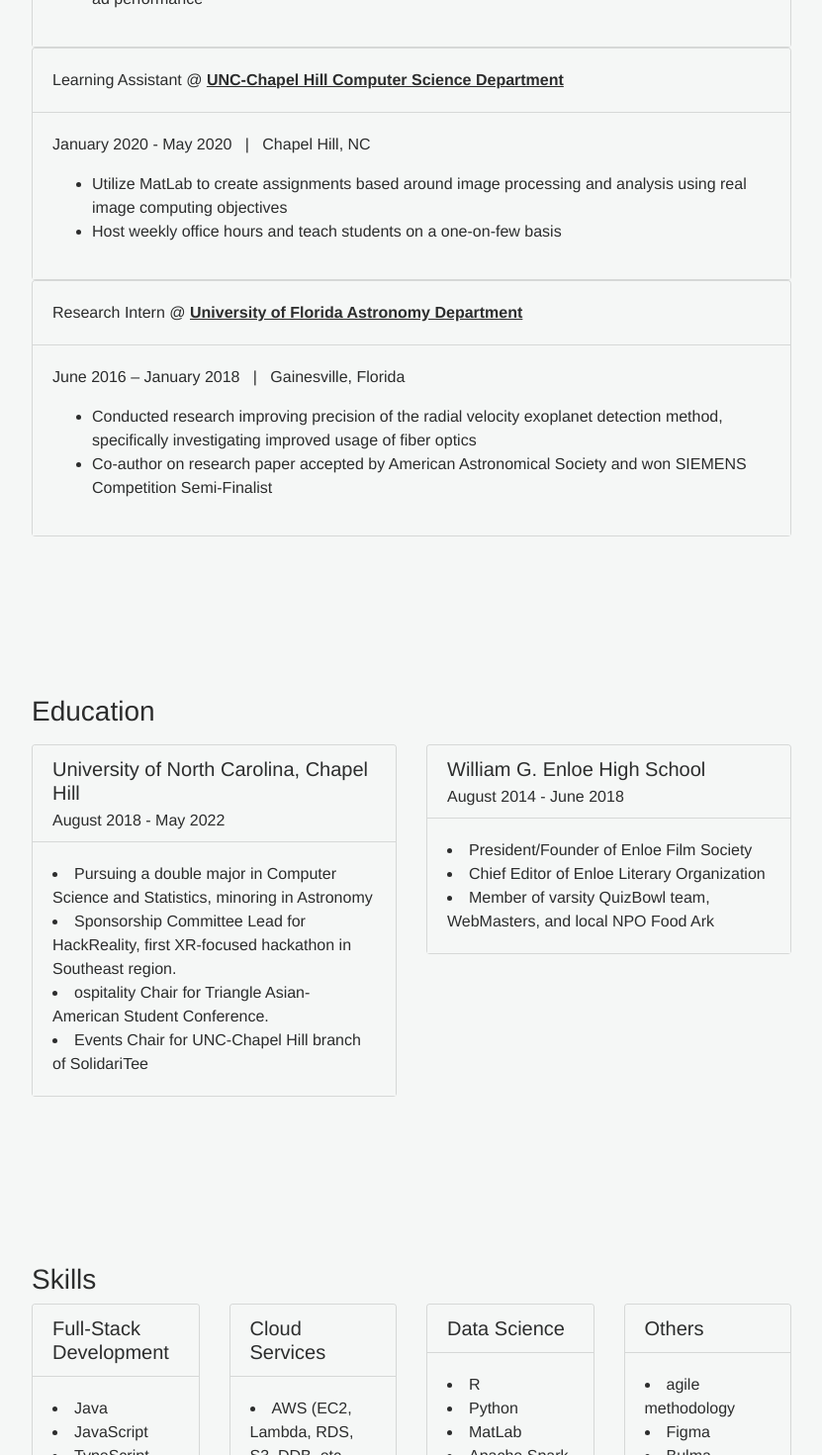
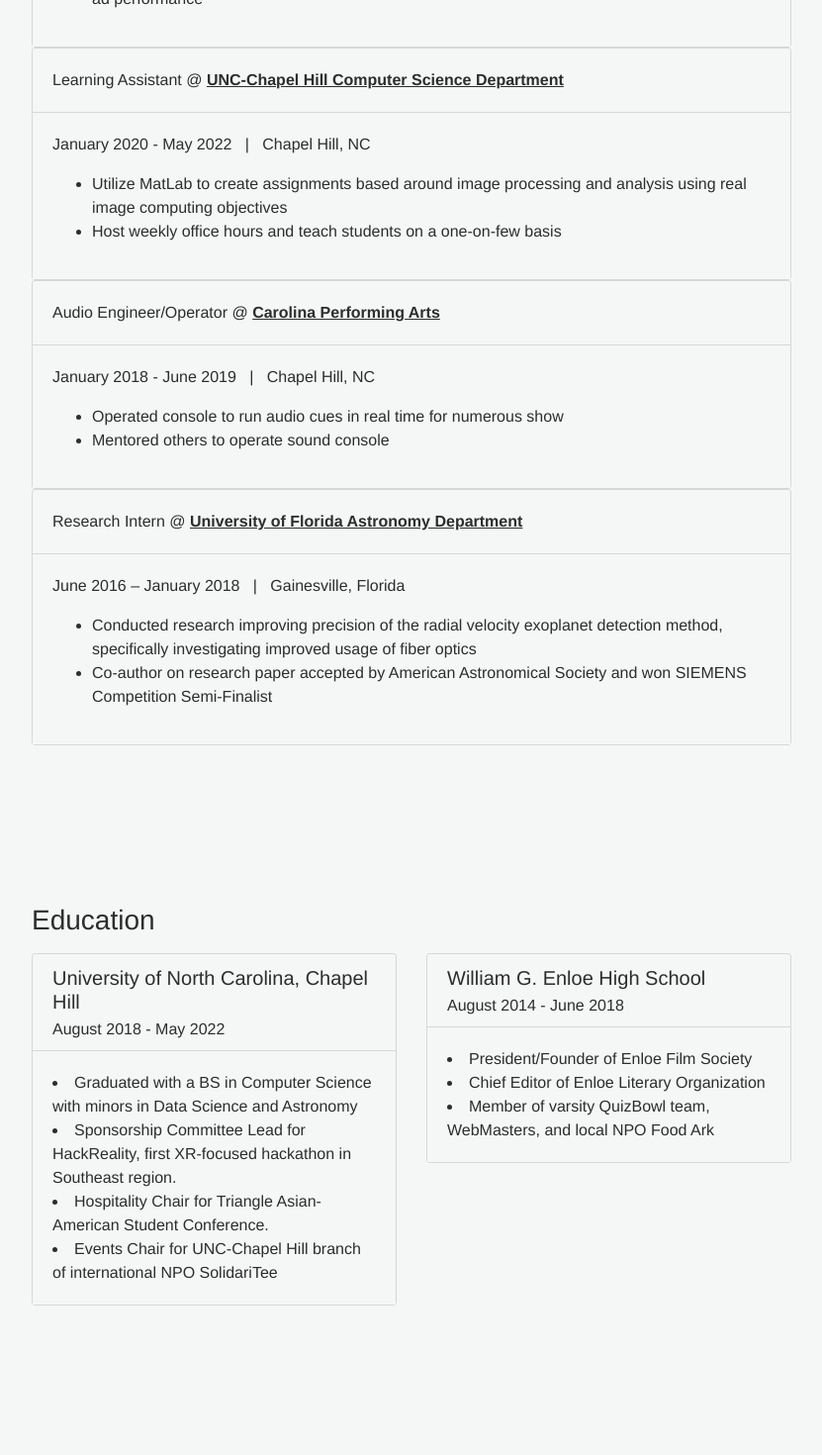
Before and after one commit to chun-andrew/chun-andrew.github.io, a React (Create React App) app: page / in a window 1280 px wide. Shown: the part 1960-3430 px from the top of the page at 99% size, without its empty margins (224-1055 px from the left). Built offline with nearby package versions, Linux system fonts and the light colour scheme.

Commit message:
Remove unncessary file, update education and experience

```diff
--- a/src/info/education.js
+++ b/src/info/education.js
@@ -3,10 +3,10 @@
     organization: "University of North Carolina, Chapel Hill",
     location: "Chapel Hill, NC",
     date: "August 2018 - May 2022",
-    details: ["Pursuing a double major in Computer Science and Statistics, minoring in Astronomy",
+    details: ["Graduated with a BS in Computer Science with minors in Data Science and Astronomy",
         "Sponsorship Committee Lead for HackReality, first XR-focused hackathon in Southeast region.",
-        "ospitality Chair for Triangle Asian-American Student Conference.",
-        "Events Chair for UNC-Chapel Hill branch of SolidariTee"]
+        "Hospitality Chair for Triangle Asian-American Student Conference.",
+        "Events Chair for UNC-Chapel Hill branch of international NPO SolidariTee"]
 };
 
 const hs = {
--- a/src/info/experience.js
+++ b/src/info/experience.js
@@ -40,7 +40,7 @@
     organization: "UNC-Chapel Hill Computer Science Department",
     web: "https://cs.unc.edu/",
     location: "Chapel Hill, NC",
-    date: "January 2020 - May 2020",
+    date: "January 2020 - May 2022",
     details: ["Utilize MatLab to create assignments based around image processing and analysis using real image computing objectives",
     "Host weekly office hours and teach students on a one-on-few basis"]
 };
@@ -51,10 +51,9 @@
     web: "",
     location: "Chapel Hill, NC",
     date: "January 2018 - June 2019",
-    details: ["Utilize MatLab to create assignments based around image processing and analysis using real image computing objectives",
-    "Host weekly office hours and teach students on a one-on-few basis"]
+    details: ["Operated console to run audio cues in real time for numerous show",
+    "Mentored others to operate sound console"]
 };
-
 
 const uf = {
     title: "Research Intern",
@@ -67,4 +66,4 @@
 };
 
 
-export const experience = [capone, ai4govt, omneky, uncch, uf];
+export const experience = [capone, ai4govt, omneky, uncch, cpa, uf];
```
Also changed, not shown: src/components/test.js (deleted, +0 -18 lines).
